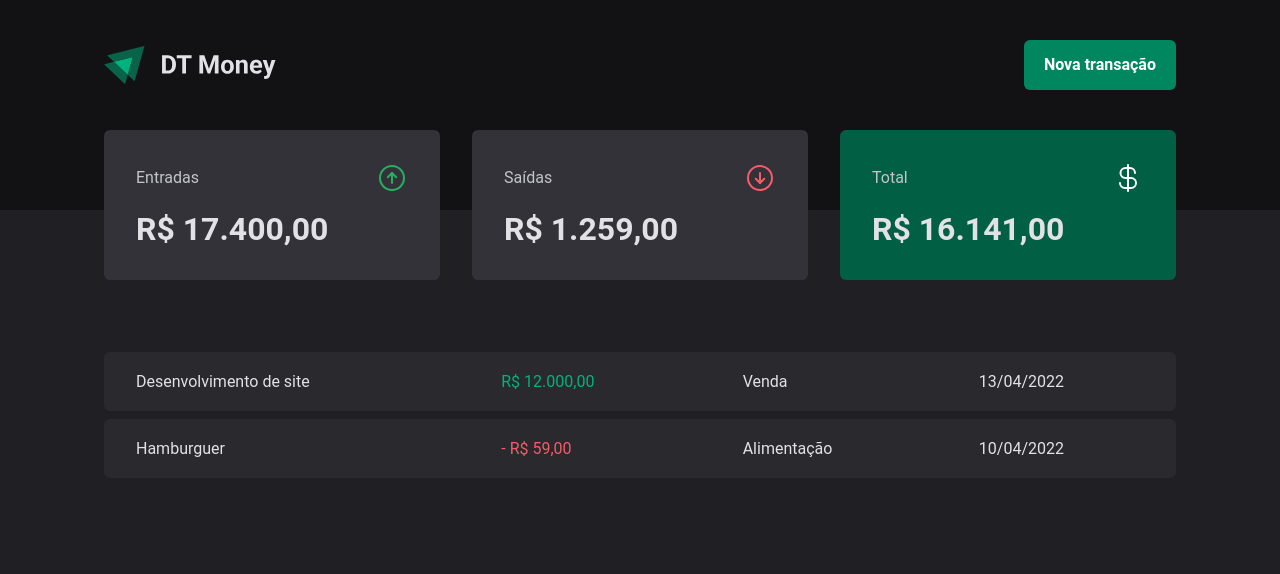
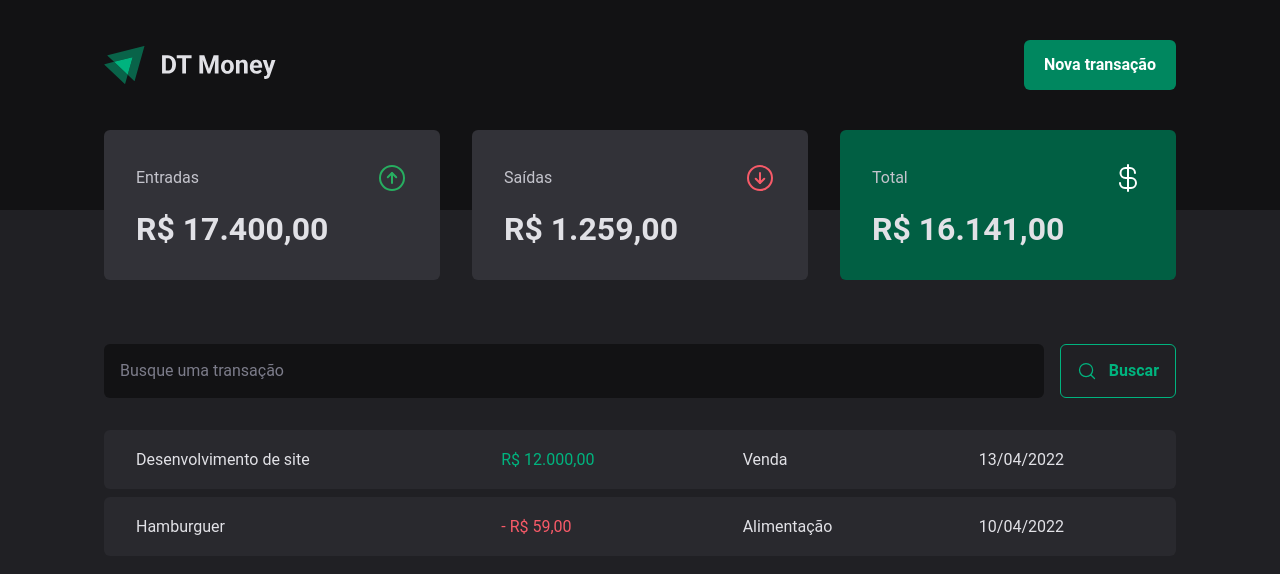
Before and after one commit to guirecordon/03-dt-money, a React app: page / in a window 1280 px wide. Shown: the top 574 px of the page. Built offline with nearby package versions, Linux system fonts and the light colour scheme; the HTML template or start-up script is replaced by a standard one.

Commit message:
Add search form component

```diff
--- /dev/null
+++ b/src/pages/Transactions/components/SearchForm/index.tsx
@@ -0,0 +1,14 @@
+import { MagnifyingGlass } from "phosphor-react";
+import { SearchFormContainer } from "./styles";
+
+export function SearchForm() {
+  return (
+    <SearchFormContainer>
+      <input type="text" placeholder="Busque uma transação" />
+      <button type="submit">
+        <MagnifyingGlass size={20} />
+        Buscar
+      </button>
+      </SearchFormContainer>
+    )
+}
--- /dev/null
+++ b/src/pages/Transactions/components/SearchForm/styles.ts
@@ -0,0 +1,41 @@
+import styled from "styled-components";
+
+export const SearchFormContainer = styled.form`
+  display: flex;
+  gap: 1rem;
+
+  input {
+    flex: 1;
+    border-radius: 6px;
+    border: 0;
+    background: ${props => props.theme["gray-900"]};
+    color: ${props => props.theme["gray-300"]};
+    padding: 1rem;
+
+    &::placeholder {
+      color: ${props => props.theme["gray-500"]};
+    }
+  }
+
+  button {
+    display: flex;
+    align-items: center;
+    gap: 0.75rem;
+
+    border: 0;
+    padding: 1rem;
+    background: transparent;
+    border: 1px solid ${props => props.theme["green-300"]};
+    color: ${props => props.theme["green-300"]};
+    font-weight: bold;
+    border-radius: 6px;
+    cursor: pointer;
+
+    &:hover {
+      background: ${props => props.theme["green-300"]};
+      border: 1px solid ${props => props.theme["green-300"]};
+      color: ${props => props.theme.white};
+      transition: background 0.2s border 0.2s color 0.2s;
+    }
+  }
+`
--- a/src/pages/Transactions/index.tsx
+++ b/src/pages/Transactions/index.tsx
@@ -1,5 +1,6 @@
 import { Header } from "../../components/Header";
 import { Summary } from "../../components/Summary";
+import { SearchForm } from "./components/SearchForm";
 import { PriceHighlight, TransactionsContainer, TransactionsTable } from "./styles";
 
 export function Transactions() {
@@ -8,6 +9,7 @@
     <Summary />
 
     <TransactionsContainer>
+      <SearchForm />
       <TransactionsTable>
         <tbody>
           <tr>
--- a/src/pages/Transactions/styles.ts
+++ b/src/pages/Transactions/styles.ts
@@ -11,6 +11,7 @@
   width: 100%;
   border-collapse: separate;
   border-spacing: 0 0.5rem;
+  margin-top: 1.5rem;
 
   td {
     padding: 1.25rem 2rem;
```
